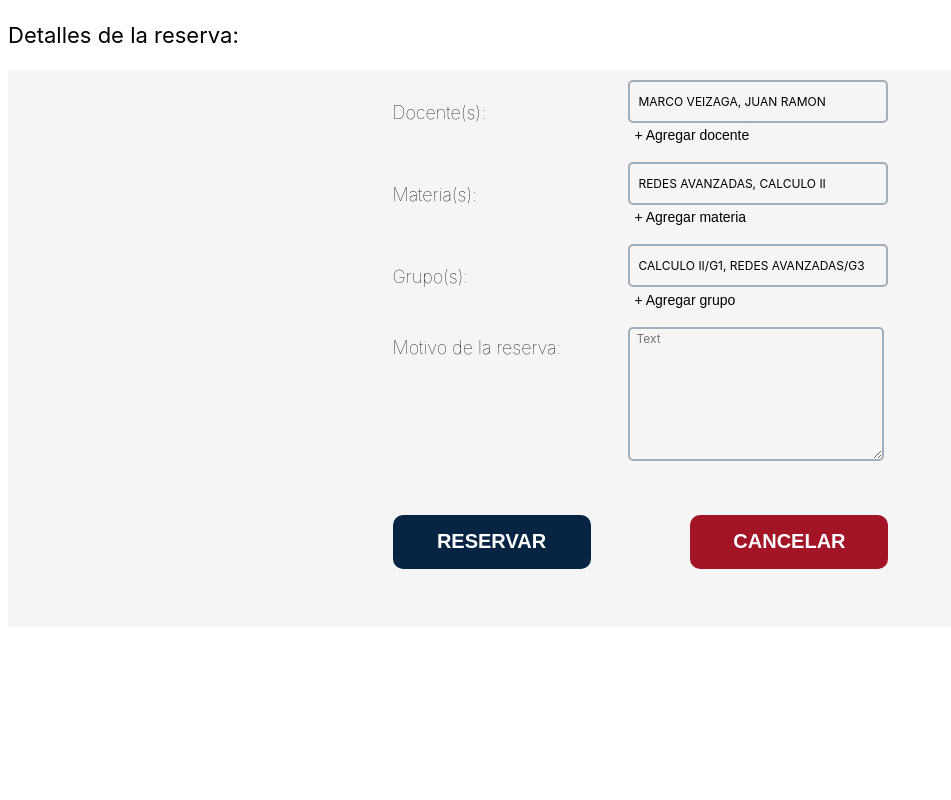
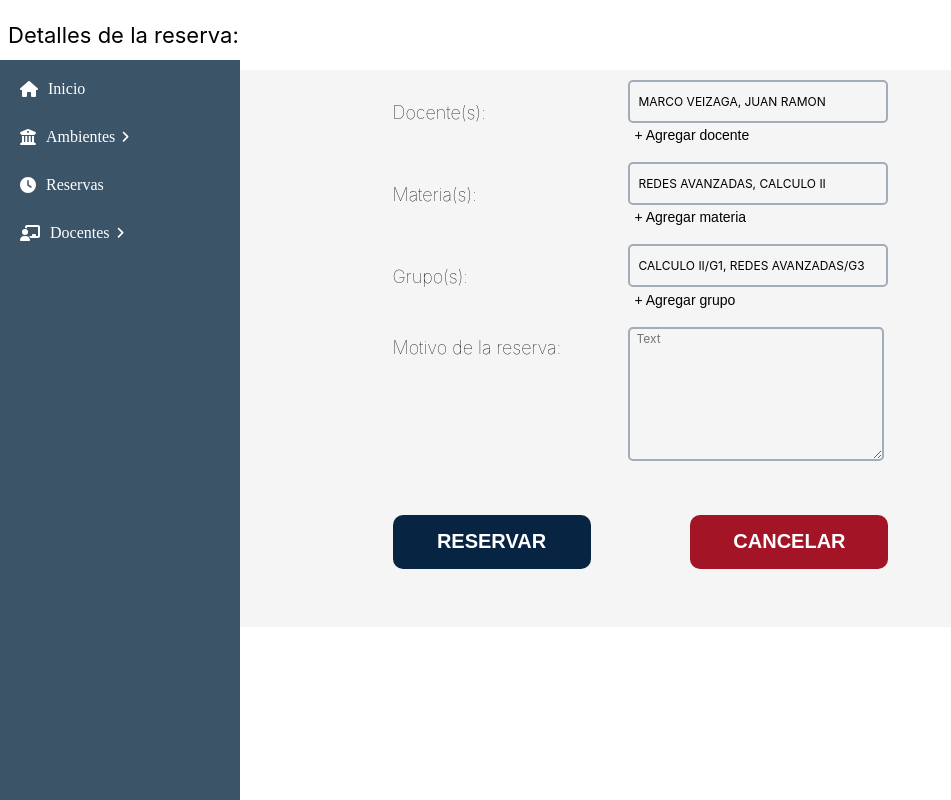
Before and after one commit to Zincronix/zincronix-front, a React (Vite) app: page / in a window 1280 px wide. Shown: the whole page, without its empty margins (0-951 px from the left). Built offline with nearby package versions, Linux system fonts and the light colour scheme.

Commit message:
slidebar-part1

```diff
--- a/src/App.jsx
+++ b/src/App.jsx
@@ -1,6 +1,12 @@
 import DetalleReserva from "./pages/DetalleReserva";
+import SlideBar from "./components/SlideBar/slidebar";
 function App() {
-  return <DetalleReserva />;
+  return (
+    <div>
+      <SlideBar />
+      <DetalleReserva />
+    </div>
+  );
 }
 
 export default App;
--- /dev/null
+++ b/src/components/SlideBar/slidebar.jsx
@@ -0,0 +1,63 @@
+import React from 'react';
+import styled from "styled-components";
+import { FontAwesomeIcon } from '@fortawesome/react-fontawesome';
+import { faHome, faUniversity, faClock, faChalkboardTeacher, faAngleRight } from '@fortawesome/free-solid-svg-icons';
+
+const NavContainer = styled.div`
+  width: 200px;
+  height: 800px;
+  background-color: #3C5468;
+  position: fixed;
+  left: 0;
+  top: 60px;
+  padding: 20px;
+`;
+
+const NavItem = styled.div`
+  display: flex;
+  align-items: center;
+  margin-bottom: 30px;
+  color: #fff;
+`;
+
+
+const IconButton = styled.button`
+  background: none;
+  border: none;
+  color: #fff;
+  cursor: pointer;
+`;
+
+const NavBar = () => {
+  return (
+    <NavContainer>
+      <NavItem>
+        <FontAwesomeIcon icon={faHome} style={{ marginRight: '10px' }} />
+        Inicio
+      </NavItem>
+
+      <NavItem>
+        <FontAwesomeIcon icon={faUniversity} style={{ marginRight: '10px' }} />
+        Ambientes
+        <IconButton>
+          <FontAwesomeIcon icon={faAngleRight} />
+        </IconButton>
+      </NavItem>
+
+      <NavItem>
+        <FontAwesomeIcon icon={faClock} style={{ marginRight: '10px' }} />
+        Reservas
+      </NavItem>
+
+      <NavItem>
+        <FontAwesomeIcon icon={faChalkboardTeacher} style={{ marginRight: '10px' }} />
+        Docentes
+        <IconButton>
+          <FontAwesomeIcon icon={faAngleRight} />
+        </IconButton>
+      </NavItem>
+    </NavContainer>
+  );
+};
+
+export default NavBar;
```
